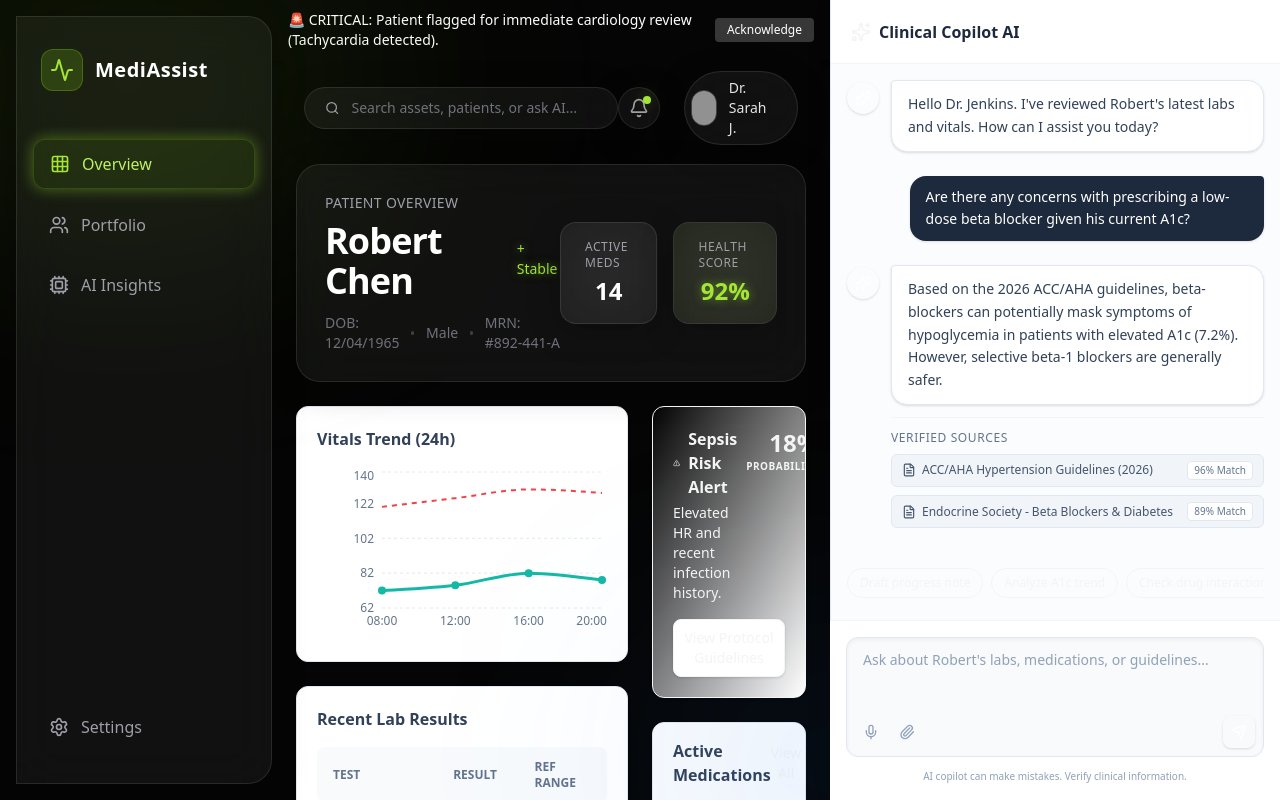
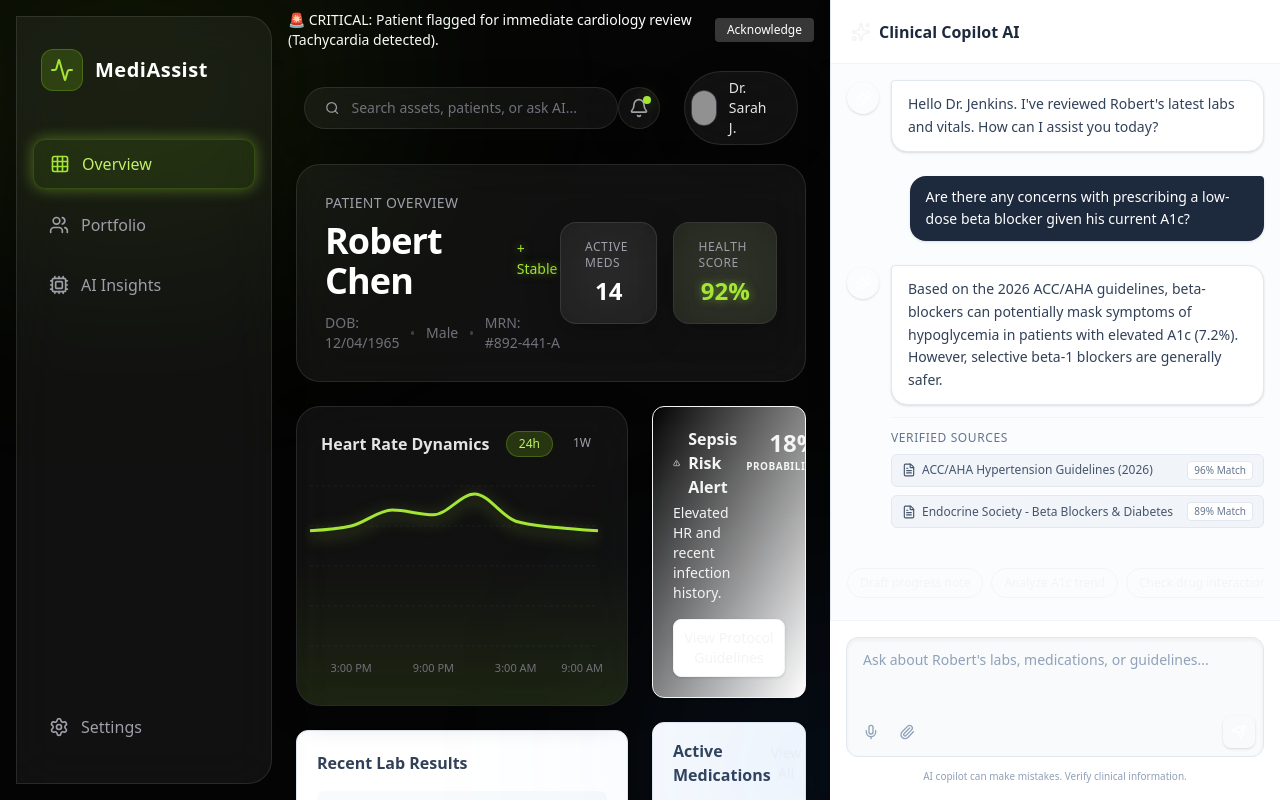
Before and after one commit to Aschio12/medi-assist-ai, a Next.js app in the folder apps/web/: page / in a window 1280 px wide. Built offline with nearby package versions, Linux system fonts and the light colour scheme; grey boxes are pictures that could not be loaded.

Commit message:
Revamp (7/11): Redesign VitalsChart with dark theme glowing lines and gradient mesh

```diff
--- a/apps/web/src/components/patient/VitalsChart.tsx
+++ b/apps/web/src/components/patient/VitalsChart.tsx
@@ -1,24 +1,40 @@
 'use client';
 import { LineChart, Line, XAxis, YAxis, CartesianGrid, Tooltip, ResponsiveContainer } from 'recharts';
 const data = [
-  { time: '08:00', heartRate: 72, bpSys: 120, bpDia: 80 },
-  { time: '12:00', heartRate: 75, bpSys: 125, bpDia: 82 },
-  { time: '16:00', heartRate: 82, bpSys: 130, bpDia: 85 },
-  { time: '20:00', heartRate: 78, bpSys: 128, bpDia: 84 },
+  { time: '12:00 PM', value: 72 }, { time: '3:00 PM', value: 75 },
+  { time: '6:00 PM', value: 85 }, { time: '9:00 PM', value: 82 },
+  { time: '12:00 AM', value: 95 }, { time: '3:00 AM', value: 78 },
+  { time: '6:00 AM', value: 74 }, { time: '9:00 AM', value: 72 },
 ];
 export function VitalsChart() {
   return (
-    <div className="bg-white p-5 rounded-xl border border-slate-200 shadow-sm h-64">
-      <h3 className="font-semibold text-slate-700 mb-4">Vitals Trend (24h)</h3>
-      <div className="h-44">
+    <div className="glass-panel p-6 rounded-3xl h-[300px] flex flex-col relative overflow-hidden">
+      <div className="absolute bottom-0 left-0 right-0 h-1/2 bg-gradient-to-t from-neon-500/10 to-transparent pointer-events-none"></div>
+      <div className="flex justify-between items-center mb-6">
+        <h3 className="font-semibold text-zinc-200">Heart Rate Dynamics</h3>
+        <div className="flex gap-2">
+          <span className="px-3 py-1 text-xs rounded-full bg-neon-500/20 text-neon-300 border border-neon-500/30">24h</span>
+          <span className="px-3 py-1 text-xs rounded-full text-zinc-400 hover:text-white transition-colors cursor-pointer">1W</span>
+        </div>
+      </div>
+      <div className="flex-1 -ml-4">
         <ResponsiveContainer width="100%" height="100%">
           <LineChart data={data}>
-            <CartesianGrid strokeDasharray="3 3" vertical={false} stroke="#e2e8f0" />
-            <XAxis dataKey="time" axisLine={false} tickLine={false} tick={{fontSize: 12, fill: '#64748b'}} />
-            <YAxis axisLine={false} tickLine={false} tick={{fontSize: 12, fill: '#64748b'}} domain={['dataMin - 10', 'dataMax + 10']} />
-            <Tooltip contentStyle={{borderRadius: '8px', border: 'none', boxShadow: '0 4px 6px -1px rgb(0 0 0 / 0.1)'}} />
-            <Line type="monotone" dataKey="heartRate" stroke="#14b8a6" strokeWidth={3} dot={{r: 4, fill: '#14b8a6', strokeWidth: 0}} />
-            <Line type="monotone" dataKey="bpSys" stroke="#ef4444" strokeWidth={2} strokeDasharray="5 5" dot={false} />
+            <CartesianGrid strokeDasharray="3 3" vertical={false} stroke="rgba(255,255,255,0.05)" />
+            <XAxis dataKey="time" axisLine={false} tickLine={false} tick={{fontSize: 11, fill: '#71717a'}} dy={10} />
+            <Tooltip
+              contentStyle={{backgroundColor: 'rgba(9, 9, 11, 0.9)', borderColor: 'rgba(255,255,255,0.1)', borderRadius: '12px', color: '#fff'}}
+              itemStyle={{color: '#a3e635'}}
+            />
+            <Line
+              type="monotone"
+              dataKey="value"
+              stroke="#a3e635"
+              strokeWidth={3}
+              dot={false}
+              activeDot={{ r: 6, fill: '#a3e635', stroke: '#000', strokeWidth: 2 }}
+              style={{ filter: 'drop-shadow(0px 4px 8px rgba(163,230,53,0.5))' }}
+            />
           </LineChart>
         </ResponsiveContainer>
       </div>
```
